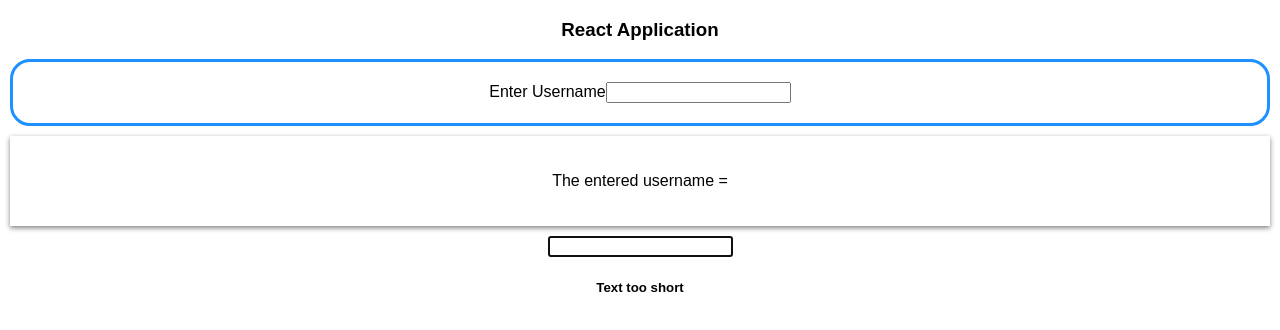
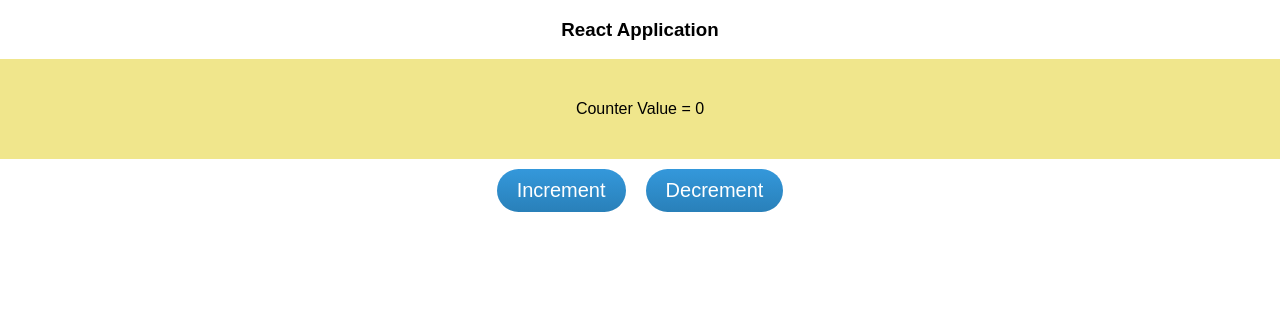
Before and after one commit to shampur/reactapp, a React (Create React App) app: page / in a window 1280 px wide. Shown: the top 330 px of the page. Built offline with nearby package versions, Linux system fonts and the light colour scheme.

Commit message:
Redux Basics
Signed-off-by: Charan Shampur <charanshampur@gmail.com>

```diff
--- a/package.json
+++ b/package.json
@@ -7,7 +7,9 @@
     "radium": "^0.22.0",
     "react": "^16.2.0",
     "react-dom": "^16.2.0",
-    "react-scripts": "1.1.1"
+    "react-redux": "^5.0.7",
+    "react-scripts": "1.1.1",
+    "redux": "^3.7.2"
   },
   "scripts": {
     "start": "react-scripts start",
--- a/src/App.js
+++ b/src/App.js
@@ -1,15 +1,17 @@
 import React, {Component} from 'react';
 import './App.css';
+/*
 import {Assignment2} from './Assignment2/Assignment2';
 import {Assignment1} from './Assignemnt1/Assignment1';
+*/
+import Counter from './Counter/Counter';
 
 class App extends Component {
     render() {
         return (
             <div className="App">
                 <h3>React Application</h3>
-                <Assignment1/>
-                <Assignment2/>
+                <Counter/>
             </div>
         );
     }
--- /dev/null
+++ b/src/Counter/Button/Button.css
@@ -0,0 +1,27 @@
+.button {
+    background: #3498db;
+    background-image: -webkit-linear-gradient(top, #3498db, #2980b9);
+    background-image: -moz-linear-gradient(top, #3498db, #2980b9);
+    background-image: -ms-linear-gradient(top, #3498db, #2980b9);
+    background-image: -o-linear-gradient(top, #3498db, #2980b9);
+    background-image: linear-gradient(to bottom, #3498db, #2980b9);
+    border-radius: 28px;
+    font-family: Arial;
+    color: #ffffff;
+    font-size: 20px;
+    padding: 10px 20px 10px 20px;
+    text-decoration: none;
+    display: inline-block;
+    margin: 10px;
+}
+
+.button:hover {
+    background: #3cb0fd;
+    background-image: -webkit-linear-gradient(top, #3cb0fd, #3498db);
+    background-image: -moz-linear-gradient(top, #3cb0fd, #3498db);
+    background-image: -ms-linear-gradient(top, #3cb0fd, #3498db);
+    background-image: -o-linear-gradient(top, #3cb0fd, #3498db);
+    background-image: linear-gradient(to bottom, #3cb0fd, #3498db);
+    text-decoration: none;
+    cursor: pointer;
+}
--- /dev/null
+++ b/src/Counter/Button/Button.js
@@ -0,0 +1,12 @@
+import React from 'react'
+import './Button.css';
+
+const Button = (props) => {
+    return (
+        <div className="button" onClick={props.clicked}>
+            {props.label}
+        </div>
+    );
+};
+
+export default Button;
--- /dev/null
+++ b/src/Counter/Counter.js
@@ -0,0 +1,32 @@
+import React from 'react'
+import Button from './Button/Button';
+import HeaderOutput from './HeaderOutput/HeaderOutput';
+import Aux from "../Hoc/Aux";
+import {connect} from 'react-redux'
+
+class Counter extends React.Component {
+    render() {
+        return (
+            <Aux>
+                <HeaderOutput value={this.props.ctr}/>
+                <Button label="Increment" clicked={this.props.onIncrement}/>
+                <Button label="Decrement" clicked={this.props.onDecrement}/>
+            </Aux>
+        );
+    }
+}
+
+const mapStateToProps = (state) => {
+    return {
+        ctr: state.counter
+    }
+};
+
+const mapDispatchToProps = (dispatch) => {
+    return {
+        onIncrement: () => dispatch({type: 'INCREMENT'}),
+        onDecrement: () => dispatch({type: 'DECREMENT'})
+    }
+};
+
+export default connect(mapStateToProps, mapDispatchToProps)(Counter);
--- /dev/null
+++ b/src/Counter/HeaderOutput/HeaderOutput.css
@@ -0,0 +1,8 @@
+.headerOutput {
+    width: 100%;
+    height: 100px;
+    display: flex;
+    justify-content: center;
+    align-items: center;
+    background-color: khaki;
+}
--- /dev/null
+++ b/src/Counter/HeaderOutput/HeaderOutput.js
@@ -0,0 +1,12 @@
+import React from 'react'
+import './HeaderOutput.css';
+
+const HeaderOutput = (props) => {
+    return (
+        <div className="headerOutput">
+            <div>{'Counter Value = '+props.value} </div>
+        </div>
+    );
+};
+
+export default HeaderOutput
--- a/src/index.js
+++ b/src/index.js
@@ -3,6 +3,11 @@ import ReactDOM from 'react-dom';
 import './index.css';
 import App from './App';
 import registerServiceWorker from './registerServiceWorker';
+import {createStore} from 'redux'
+import reducer from './store/Reducer';
+import {Provider} from 'react-redux'
 
-ReactDOM.render(<App />, document.getElementById('root'));
+const store = createStore(reducer);
+
+ReactDOM.render(<Provider store={store}><App /></Provider>, document.getElementById('root'));
 registerServiceWorker();
--- /dev/null
+++ b/src/store/Reducer.js
@@ -0,0 +1,20 @@
+const initialState = {
+    counter: 0
+};
+
+const Reducer = (state = initialState, action) => {
+    switch(action.type) {
+        case 'INCREMENT':
+            return {
+                counter: state.counter + 1
+            };
+        case 'DECREMENT':
+            return {
+                counter: state.counter - 1
+            };
+        default:
+            return state;
+    }
+};
+
+export default Reducer;
```
Also changed, not shown: 1 other file (tests, documents, lock files or other folders).
